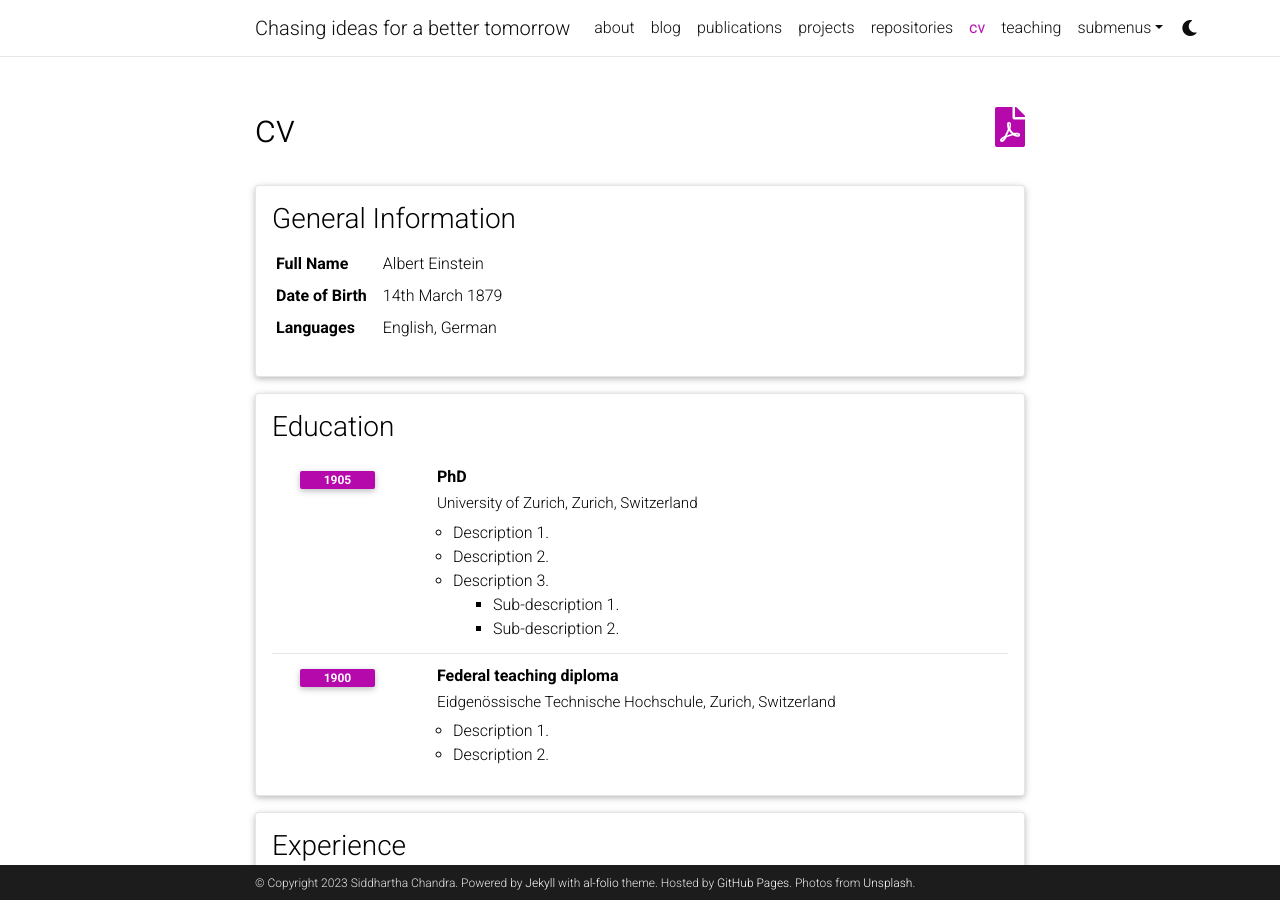
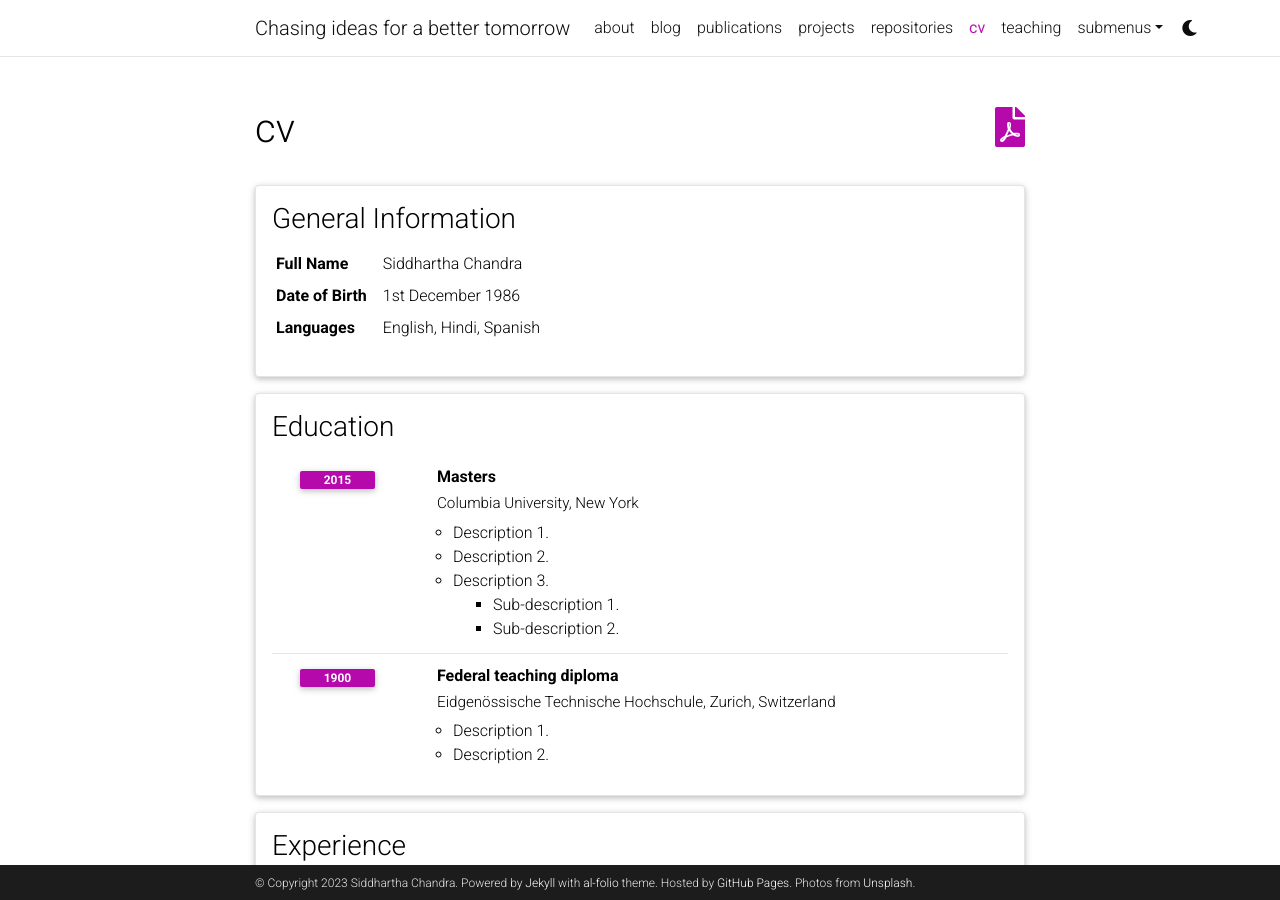
Before and after one commit to siddhartha-chandra/siddhartha-chandra.github.io, a Jekyll site: the page built from _pages/cv.md, in a window 1280 px wide and 900 px high. Built offline with Jekyll 4.4.1, drawn with Linux system fonts in a browser that asks for light colours; comment, search, counter and statistics services are not loaded; a style sheet for code colours, icons or effects is not loaded.

Commit message:
misc: modify resume details

```diff
--- a/_data/cv.yml
+++ b/_data/cv.yml
@@ -2,18 +2,18 @@
   type: map
   contents:
     - name: Full Name
-      value: Albert Einstein
+      value: Siddhartha Chandra
     - name: Date of Birth
-      value: 14th March 1879
+      value: 1st December 1986
     - name: Languages
-      value: English, German
+      value: English, Hindi, Spanish
 
 - title: Education
   type: time_table
   contents:
-    - title: PhD
-      institution: University of Zurich, Zurich, Switzerland
-      year: 1905
+    - title: Masters
+      institution: Columbia University, New York
+      year: 2015
       description:
         - Description 1.
         - Description 2.
```
